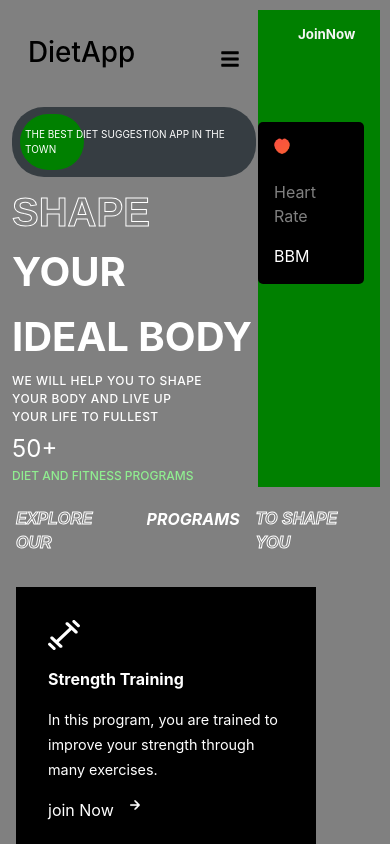
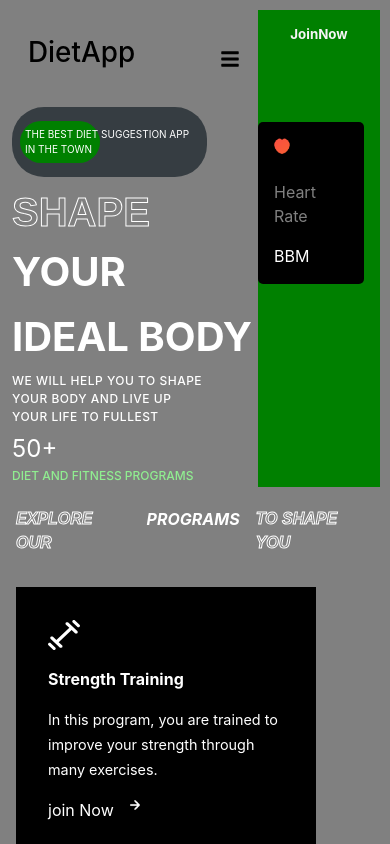
Before and after one commit to mahiiram/dietsuggestionapp-frontend, a React (Create React App) app: page / in a window 390 px wide. Shown: the top 844 px of the page. Built offline with nearby package versions, Linux system fonts and the light colour scheme.

Commit message:
new commit

```diff
--- a/src/Components/Hero.js
+++ b/src/Components/Hero.js
@@ -47,8 +47,8 @@ function Hero() {
             </div>
        </div>
        <div className='hero-right'>
-        <div style={{display:'flex',justifyContent:'center'}}>
-        <button onClick={handlePrograms} className='btn-orange'>JoinNow</button>
+        <div >
+        <button style={{width:'100%'}} onClick={handlePrograms} className='btn-orange'>JoinNow</button>
         </div>
 
         <div className='heart'>
--- a/src/Components/Programsdata.js
+++ b/src/Components/Programsdata.js
@@ -16,10 +16,10 @@ function Programsdata() {
         localStorage.getItem('token')
         navigate('/gymtraining')
     }
-    const yogatraining = () =>{
-        localStorage.getItem('token')
-        navigate('/yogatraining')
-    }
+    // const yogatraining = () =>{
+    //     localStorage.getItem('token')
+    //     navigate('/yogatraining')
+    // }
     return (
         <div className='programsData'>
             <div onClick={weightLoss} className='card'>
@@ -34,10 +34,10 @@ function Programsdata() {
                     <img src='https://e7.pngegg.com/pngimages/576/568/png-clipart-fitness-centre-physical-fitness-logo-work-out-hand-sticker-thumbnail.png' alt=''/>
                     <h4 style={{color:'black',textAlign:'center'}}>Gym training</h4>
             </div>
-            <div onClick={yogatraining} className='card'>
+            {/* <div onClick={yogatraining} className='card'>
                     <img src='https://media.istockphoto.com/id/610540064/vector/man-before-and-after-sports-cartoon-vector-illustration.jpg?s=612x612&w=0&k=20&c=XA67h0btw3hjVISeO-iyITYo8GDVmfDRIfEj0gwuWAc=' alt=''/>
                     <h4 style={{color:'black',textAlign:'center'}}>Yoga training</h4>
-            </div>
+            </div> */}
         </div>
     )
 }
--- a/src/Components/Reset.js
+++ b/src/Components/Reset.js
@@ -13,7 +13,7 @@ function Reset() {
 
   const { username } = useAuthStore(state => state.auth);
   const navigate = useNavigate();
-  const [{ isLoading, apiData, status, serverError }] = useFetch('createResetsession');
+  const [{ isLoading, status, serverError }] = useFetch('createResetsession');
 
   const formik = useFormik({
     initialValues: {
--- a/src/Components/styles/Hero.css
+++ b/src/Components/styles/Hero.css
@@ -177,7 +177,7 @@ h1, h4, p, a{
     .best-add{
         background-color: #363d42;
         border-radius: 2rem;
-        width: fit-content;
+        width: 80%;
         padding: 20px 13px;
         text-transform: uppercase;
         color: white;
@@ -194,8 +194,8 @@ h1, h4, p, a{
     .best-add>div{
         position: absolute;
         background-color: green;
-        width: 4.0rem;
-        height: 80%;
+        width: 5.0rem;
+        height: 60%;
         left: 8px;
         border-radius: 2rem;
         z-index: 1;
```
